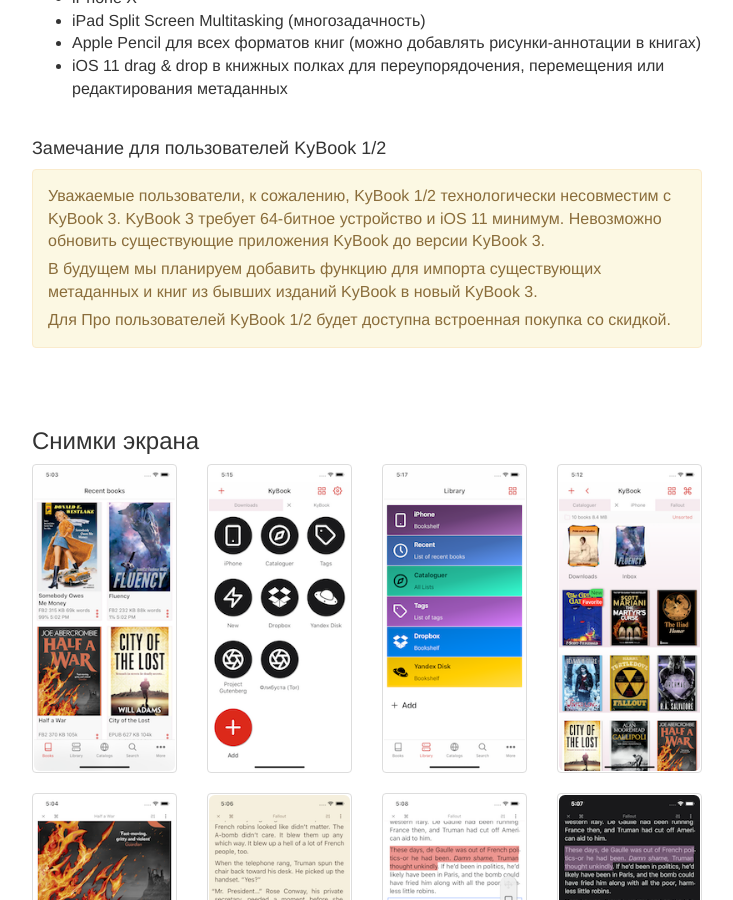
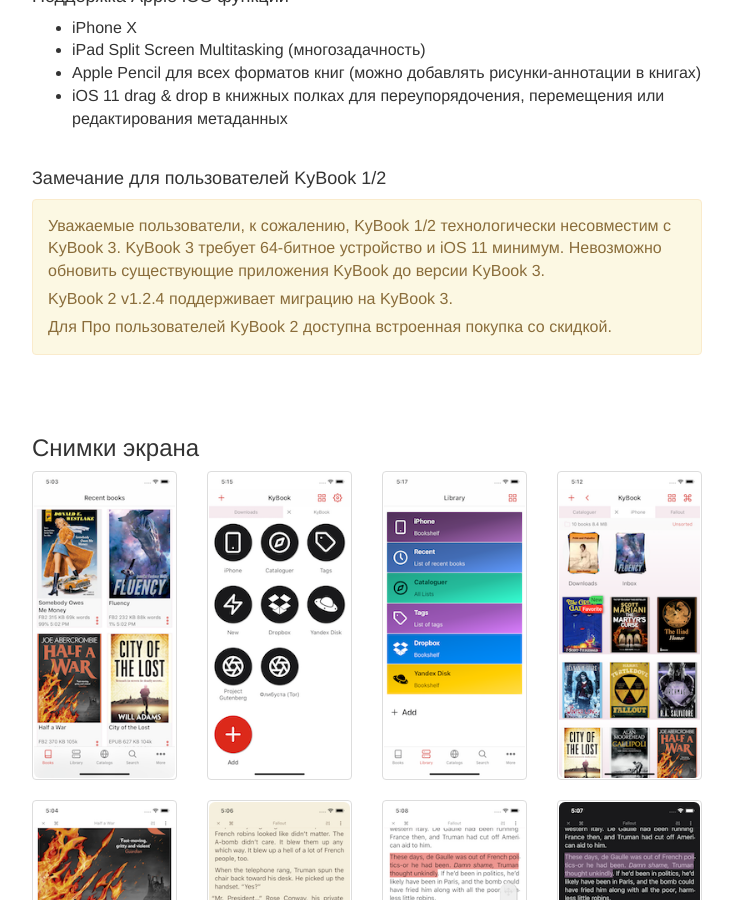
Before and after one commit to kolyvan/kybook-reader.com, a Jekyll site: the page built from ru/index.html, in a window 1280 px wide and 900 px high, scrolled down 3613 px. Shown: the whole window, without its empty margins (273-1006 px from the left). Built offline with Jekyll 4.4.1, drawn with Linux system fonts in a browser that asks for light colours; some of the changed text lies outside the part shown.

Commit message:
kybook3 v0.5.2 released

```diff
--- a/ru/index.html
+++ b/ru/index.html
@@ -17,13 +17,15 @@
 <div class="jumbotron">
 <h1>KyBook 3</h1>
 <p class="lead">iOS Читалка e-книг.<br />Лучшая читалка для ваших книг!</p>
-<p><span class="glyphicon glyphicon-apple" aria-hidden="true"></span>&nbsp;<a href="http://itunes.apple.com/app/id1348198785" class="lead"><span>Доступно  <u>скоро</u> на App Store</span></a></p>
-<p><span class="glyphicon glyphicon-apple" aria-hidden="true"></span>&nbsp;<a href="http://itunes.apple.com/app/id1018584176" class="lead">KyBook 2 доступно на App Store</a></p>
-
+<p><span class="glyphicon glyphicon-apple" aria-hidden="true"></span>&nbsp;<a href="https://itunes.apple.com/ru/app/kybook-3-ebook-reader/id1348198785?mt=8" class="lead"><span>Доступно на App Store</span></a></p>
 </div>
 
 <div class="alert alert-success" role="alert">
-  <strong>1 Сентября 2018</strong> KyBook 3 был выпущен в <a href="https://itunes.apple.com/by/app/kybook-3-ebook-reader/id1348198785?ls=1&mt=8">Белорусском App Store</a>.
+  <strong>14 Сентября 2018</strong> KyBook 3 v0.5.2 выпущен в <a href="https://itunes.apple.com/ru/app/kybook-3-ebook-reader/id1348198785?mt=8">App Store</a>.
+</div>
+
+<div class="alert alert-info" role="alert">
+  <strong>14 Сентября 2018</strong> KyBook 2 v1.2.4 выпущен в <a href="http://itunes.apple.com/app/id1018584176">App Store</a>.
 </div>
 
 <div class="row marketing">
@@ -206,8 +208,8 @@
     <h4>Замечание для пользователей KyBook 1/2</h4>
     <div class="alert alert-warning">
     <p>Уважаемые пользователи, к сожалению, KyBook 1/2 технологически несовместим с KyBook 3. KyBook 3 требует 64-битное устройство и iOS 11 минимум. Невозможно обновить существующие приложения KyBook до версии KyBook 3.</p>
-    <p>В будущем мы планируем добавить функцию для импорта существующих метаданных и книг из бывших изданий KyBook в новый KyBook 3.</p>
-    <p>Для Про пользователей KyBook 1/2 будет доступна встроенная покупка со скидкой.</p>
+    <p>KyBook 2 v1.2.4 поддерживает миграцию на KyBook 3.</p>
+    <p>Для Про пользователей KyBook 2 доступна встроенная покупка со скидкой.</p>
   </div>
   </div>
 
```
Also changed, not shown: index.html (+8 -5 lines).
